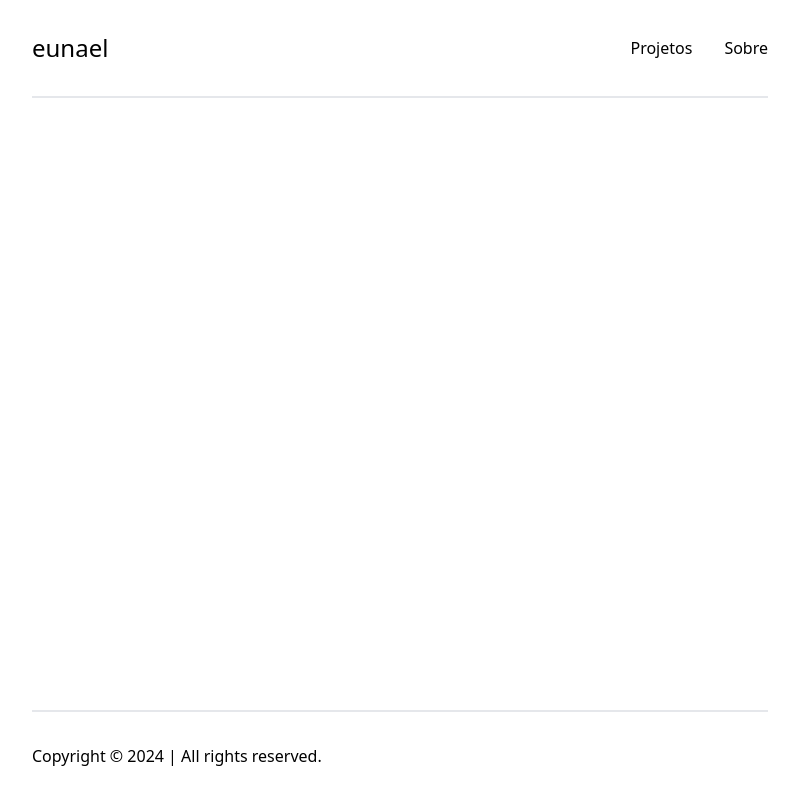
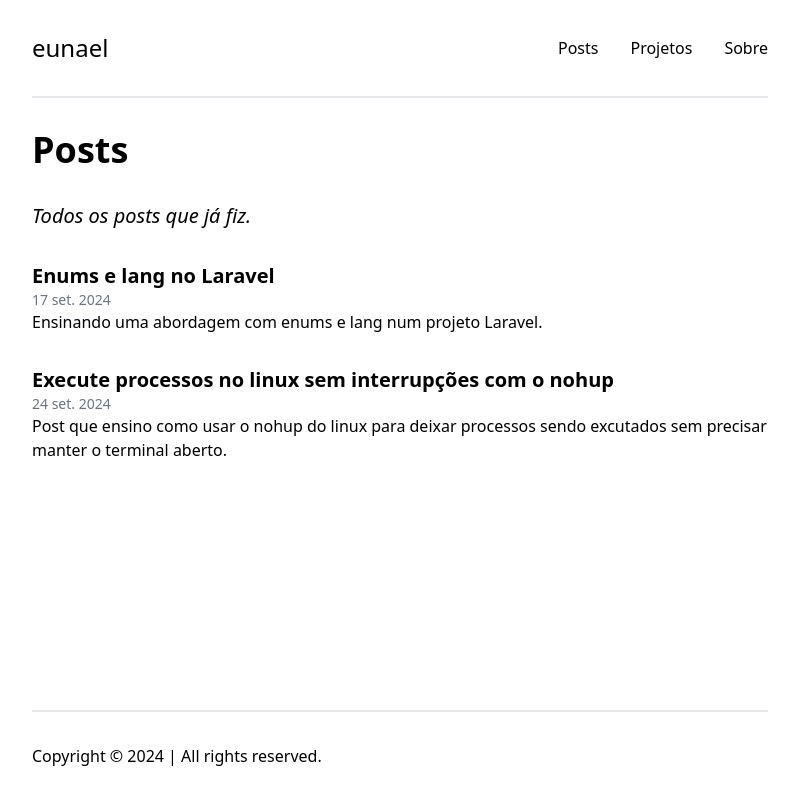
Before and after one commit to eunael/portfolio, a Vue app: page /posts in a window 1280 px wide. Shown: the whole page, without its empty margins (240-1039 px from the left). Built offline with nearby package versions, Linux system fonts and the light colour scheme; the HTML template or start-up script is replaced by a standard one.

Commit message:
Create Posts section at Home page and Posts page

```diff
--- a/src/components/Header.vue
+++ b/src/components/Header.vue
@@ -12,8 +12,9 @@ import { RouterLink } from 'vue-router'
 
           <nav>
             <ul class="flex gap-8">
-              <li><RouterLink to="/projects">Projetos</RouterLink></li>
-              <li><RouterLink to="/about">Sobre</RouterLink></li>
+              <li class="hover:underline"><RouterLink to="/posts">Posts</RouterLink></li>
+              <li class="hover:underline"><RouterLink to="/projects">Projetos</RouterLink></li>
+              <li class="hover:underline"><RouterLink to="/about">Sobre</RouterLink></li>
             </ul>
           </nav>
         </div>
--- /dev/null
+++ b/src/components/PostCard.vue
@@ -0,0 +1,20 @@
+<script lang="ts">
+    export default {
+        props: {
+            title: String,
+            date: String,
+            description: String,
+            link: String
+        }
+    }
+</script>
+
+<template>
+    <div>
+        <a class="hover:underline" :href="link" target="_blank">
+            <p class="text-xl font-bold">{{ title }}</p>
+        </a>
+        <p class="text-sm text-gray-500">{{ date }}</p>
+        <p>{{ description }}</p>
+    </div>
+</template>
--- a/src/components/ProjectCard.vue
+++ b/src/components/ProjectCard.vue
@@ -10,7 +10,7 @@
 </script>
 
 <template>
-    <div class="max-w-sm bg-white border border-gray-200 rounded-lg shadow">
+    <div class="max-w-sm bg-white border border-gray-200 rounded-lg shadow hover:scale-110 transition ease-in-out">
         <a :href="link" target="_blank">
             <img class="rounded-t-lg" :src="imageSrc" alt="" />
         </a>
--- a/src/components/ProjectCardHorizontal.vue
+++ b/src/components/ProjectCardHorizontal.vue
@@ -10,7 +10,7 @@
 </script>
 
 <template>
-    <div class="max-h-xs bg-white border border-gray-200 rounded-lg shadow grid grid-cols-2">
+    <div class="max-h-xs bg-white border border-gray-200 rounded-lg shadow grid grid-cols-2 hover:scale-110 transition ease-in-out">
         <div>
             <a :href="link" target="_blank">
                 <img class="rounded-l-lg max-h-xs" :src="imageSrc" alt="" />
--- a/src/router/index.ts
+++ b/src/router/index.ts
@@ -2,6 +2,7 @@ import { createRouter, createWebHistory } from 'vue-router'
 import HomeView from '../views/HomeView.vue'
 import AboutMeView from '../views/AboutMeView.vue'
 import ProjectsView from '../views/ProjectsView.vue'
+import PostsView from '../views/PostsView.vue'
 
 const router = createRouter({
   history: createWebHistory(import.meta.env.BASE_URL),
@@ -20,6 +21,11 @@ const router = createRouter({
       path: '/projects',
       name: 'projects',
       component: ProjectsView,
+    },
+    {
+      path: '/posts',
+      name: 'posts',
+      component: PostsView,
     }
   ],
 })
--- a/src/views/HomeView.vue
+++ b/src/views/HomeView.vue
@@ -1,9 +1,10 @@
 <script setup lang="ts">
-  import GithubIcon from '../components/icons/GithubIcon.vue';
-  import LinkedinIcon from '../components/icons/LinkedinIcon.vue';
-  import EmailIcon from '../components/icons/EmailIcon.vue';
-  import SectionTitle from '../components/SectionTitle.vue';
-  import ProjectCard from '../components/ProjectCard.vue';
+  import GithubIcon from '@/components/icons/GithubIcon.vue';
+  import LinkedinIcon from '@/components/icons/LinkedinIcon.vue';
+  import EmailIcon from '@/components/icons/EmailIcon.vue';
+  import SectionTitle from '@/components/SectionTitle.vue';
+  import ProjectCard from '@/components/ProjectCard.vue';
+  import PostCard from '@/components/PostCard.vue';
 
 </script>
 
@@ -23,13 +24,13 @@
 
           <ul class="flex gap-2 mb-4">
             <li>Social:</li>
-            <li><a href="https://github.com/eunael" target="_blank"><GithubIcon/></a></li>
-            <li><a href="https://linkedin.com/in/einael" target="_blank"><LinkedinIcon/></a></li>
-            <li><a href="mailto:natanaelallves@gmail.com" target="_blank"><EmailIcon/></a></li>
+            <li class="hover:scale-110 transition ease-in-out"><a href="https://github.com/eunael" target="_blank"><GithubIcon/></a></li>
+            <li class="hover:scale-110 transition ease-in-out"><a href="https://linkedin.com/in/einael" target="_blank"><LinkedinIcon/></a></li>
+            <li class="hover:scale-110 transition ease-in-out"><a href="mailto:natanaelallves@gmail.com" target="_blank"><EmailIcon/></a></li>
           </ul>
         </div>
 
-        <div class="w-full py-8">
+        <div class="w-full py-8 border-b-2">
           <h2 class="text-2xl font-bold mb-8">Projetos</h2>
 
           <div class="grid grid-cols-1 sm:grid-cols-2 gap-8">
@@ -46,6 +47,16 @@
               link="https://agendafisio.nziim.com/" />
           </div>
         </div>
+
+        <div class="w-full py-8">
+          <h2 class="text-2xl font-bold mb-8">Posts</h2>
+
+          <div class="space-y-8">
+              <PostCard date="17 set. 2024" link="https://dev.to/eunael/enums-e-lang-no-laravel-43am" title="Enums e lang no Laravel" description="Ensinando uma abordagem com enums e lang num projeto Laravel." />
+
+              <PostCard date="24 set. 2024" link="https://dev.to/eunael/execute-processos-no-linux-sem-interrupcoes-com-o-nohup-1eoj" title="Execute processos no linux sem interrupções com o nohup" description="Post que ensino como usar o nohup do linux para deixar processos sendo excutados sem precisar manter o terminal aberto." />
+          </div>
+        </div>
     </div>
   </section>
 </template>
--- /dev/null
+++ b/src/views/PostsView.vue
@@ -0,0 +1,25 @@
+<script setup lang="ts">
+  import SectionTitle from '../components/SectionTitle.vue';
+  import PostCard from '../components/PostCard.vue';
+</script>
+
+<template>
+    <section>
+        <div class="mx-auto max-w-[48rem] px-4">
+            <div class="w-full py-8">
+
+                <SectionTitle title="Posts" />
+
+                <p class="mb-8 italic text-xl">
+                    Todos os posts que já fiz.
+                </p>
+
+                <div class="space-y-8">
+                    <PostCard date="17 set. 2024" link="https://dev.to/eunael/enums-e-lang-no-laravel-43am" title="Enums e lang no Laravel" description="Ensinando uma abordagem com enums e lang num projeto Laravel." />
+
+                    <PostCard date="24 set. 2024" link="https://dev.to/eunael/execute-processos-no-linux-sem-interrupcoes-com-o-nohup-1eoj" title="Execute processos no linux sem interrupções com o nohup" description="Post que ensino como usar o nohup do linux para deixar processos sendo excutados sem precisar manter o terminal aberto." />
+                </div>
+            </div>
+        </div>
+    </section>
+</template>
```
